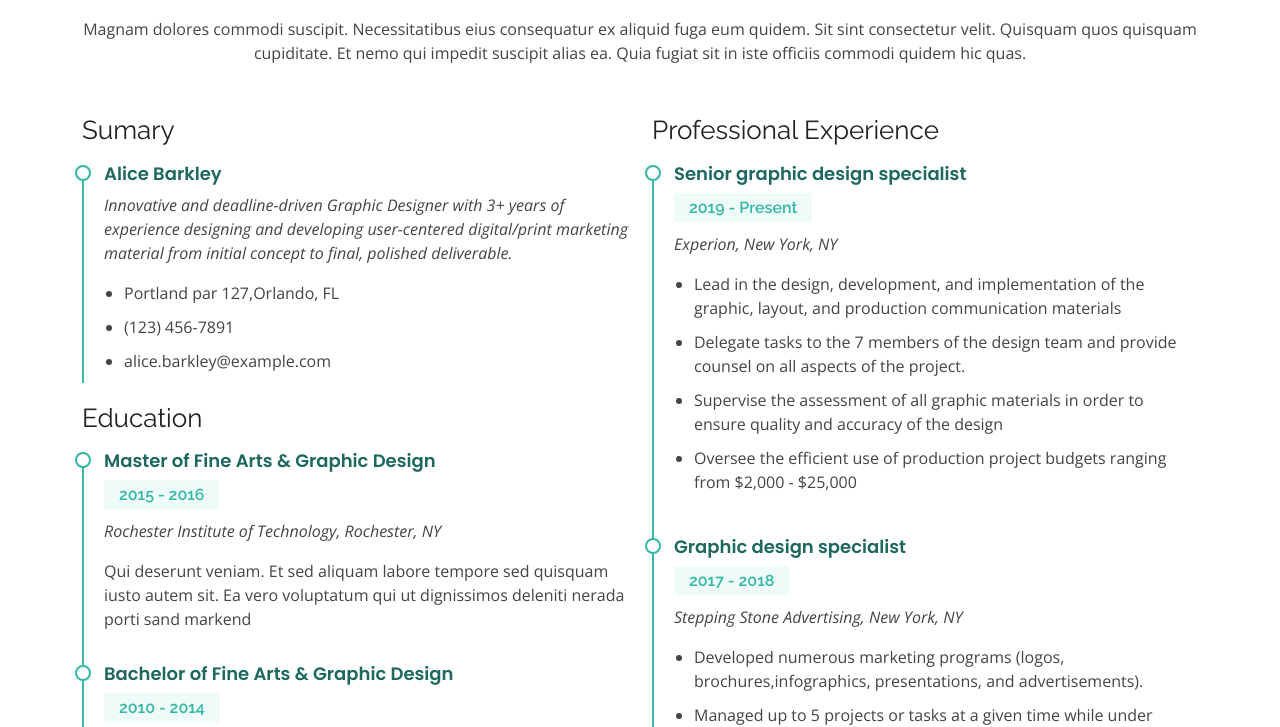
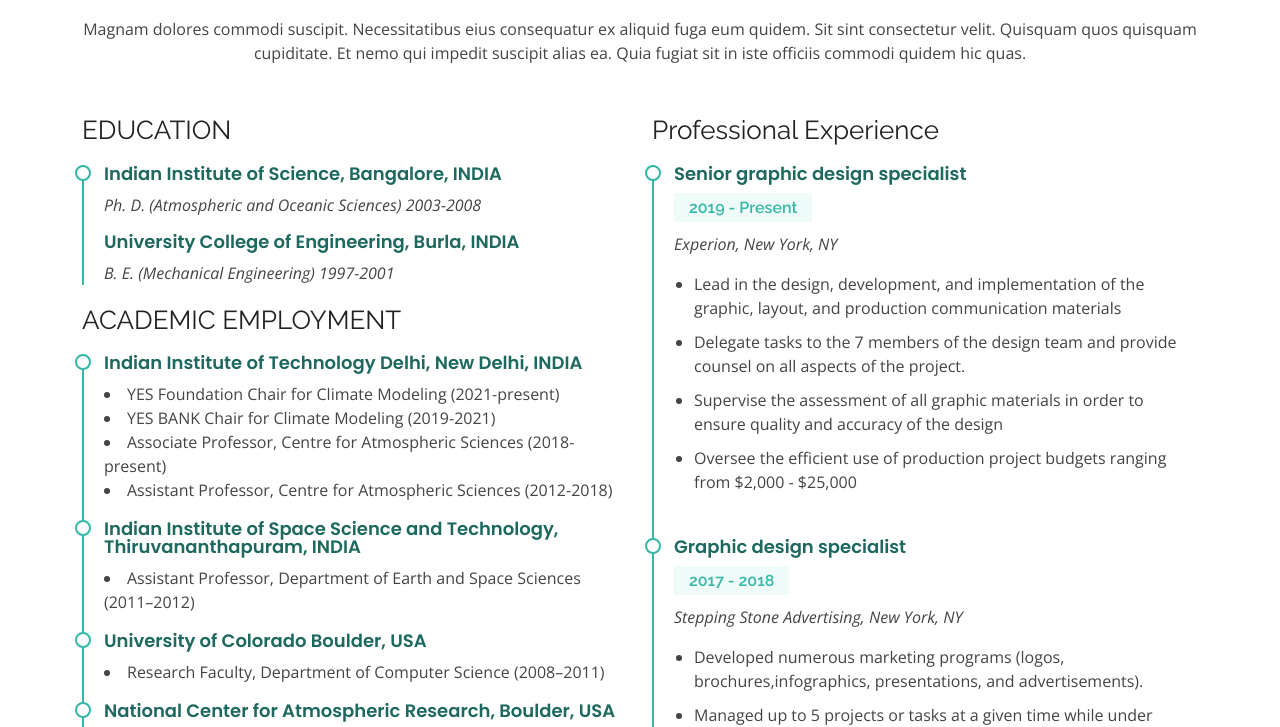
Before and after one commit to Aryan10333/SK-Mishra-Web, a plain HTML site: page Kelly/resume.html in a window 1280 px wide. Shown: the part 171-898 px from the top of the page. Drawn offline with nearby package versions, Linux system fonts and the light colour scheme.

Commit message:
Resume updated

```diff
--- a/Kelly/resume.html
+++ b/Kelly/resume.html
@@ -81,32 +81,77 @@
 
         <div class="row">
           <div class="col-lg-6">
-            <h3 class="resume-title">Sumary</h3>
+            <h3 class="resume-title">EDUCATION</h3>
             <div class="resume-item pb-0">
-              <h4>Alice Barkley</h4>
-              <p><em>Innovative and deadline-driven Graphic Designer with 3+ years of experience designing and developing user-centered digital/print marketing material from initial concept to final, polished deliverable.</em></p>
-              <p>
+              <h4>Indian Institute of Science, Bangalore, INDIA</h4>
+              <p><em>Ph. D. (Atmospheric and Oceanic Sciences) 2003-2008</em></p>
+              <!-- <p>
               <ul>
                 <li>Portland par 127,Orlando, FL</li>
                 <li>(123) 456-7891</li>
                 <li>alice.barkley@example.com</li>
               </ul>
-              </p>
+              </p> -->
+              <h4>University College of Engineering, Burla, INDIA</h4>
+              <p><em>B. E. (Mechanical Engineering) 1997-2001</em></p>
+              <!-- <p>
+              <ul>
+                <li>Portland par 127,Orlando, FL</li>
+                <li>(123) 456-7891</li>
+                <li>alice.barkley@example.com</li>
+              </ul>
+              </p> -->
             </div>
 
-            <h3 class="resume-title">Education</h3>
+            <h3 class="resume-title">ACADEMIC EMPLOYMENT
+            </h3>
             <div class="resume-item">
-              <h4>Master of Fine Arts &amp; Graphic Design</h4>
-              <h5>2015 - 2016</h5>
-              <p><em>Rochester Institute of Technology, Rochester, NY</em></p>
-              <p>Qui deserunt veniam. Et sed aliquam labore tempore sed quisquam iusto autem sit. Ea vero voluptatum qui ut dignissimos deleniti nerada porti sand markend</p>
+              <h4>Indian Institute of Technology Delhi, New Delhi, INDIA</h4>
+              <!-- <h5>2015 - 2016</h5> -->
+              <!-- <p><em>Rochester Institute of Technology, Rochester, NY</em></p> -->
+              <!-- <p>YES Foundation Chair for Climate Modeling (2021-present)</p> -->
+                <li>YES Foundation Chair for Climate Modeling (2021-present)</li>
+                <li>YES BANK Chair for Climate Modeling (2019-2021) </li>
+                <li>Associate Professor, Centre for Atmospheric Sciences (2018-present)</li>
+                <li>Assistant Professor, Centre for Atmospheric Sciences (2012-2018)</li>
             </div>
+
             <div class="resume-item">
+              <h4>Indian Institute of Space Science and Technology, Thiruvananthapuram, INDIA</h4>
+              <!-- <h5>2015 - 2016</h5> -->
+              <!-- <p><em>Rochester Institute of Technology, Rochester, NY</em></p> -->
+              <!-- <p>YES Foundation Chair for Climate Modeling (2021-present)</p> -->
+                <li>Assistant Professor, Department of Earth and Space Sciences (2011–2012)
+                </li>
+
+            </div>
+
+            <div class="resume-item">
+              <h4>University of Colorado Boulder, USA</h4>
+              <!-- <h5>2015 - 2016</h5> -->
+              <!-- <p><em>Rochester Institute of Technology, Rochester, NY</em></p> -->
+              <!-- <p>YES Foundation Chair for Climate Modeling (2021-present)</p> -->
+                <li>Research Faculty, Department of Computer Science (2008–2011)
+                </li>
+
+            </div>
+
+            <div class="resume-item">
+              <h4>National Center for Atmospheric Research, Boulder, USA</h4>
+              <!-- <h5>2015 - 2016</h5> -->
+              <!-- <p><em>Rochester Institute of Technology, Rochester, NY</em></p> -->
+              <!-- <p>YES Foundation Chair for Climate Modeling (2021-present)</p> -->
+                <li>Visiting Scientist, Institute for Mathematics Applied to Geosciences (2008–2011)
+                </li>
+
+            </div>
+
+            <!-- <div class="resume-item">
               <h4>Bachelor of Fine Arts &amp; Graphic Design</h4>
               <h5>2010 - 2014</h5>
               <p><em>Rochester Institute of Technology, Rochester, NY</em></p>
               <p>Quia nobis sequi est occaecati aut. Repudiandae et iusto quae reiciendis et quis Eius vel ratione eius unde vitae rerum voluptates asperiores voluptatem Earum molestiae consequatur neque etlon sader mart dila</p>
-            </div>
+            </div> -->
           </div>
           <div class="col-lg-6">
             <h3 class="resume-title">Professional Experience</h3>
```
